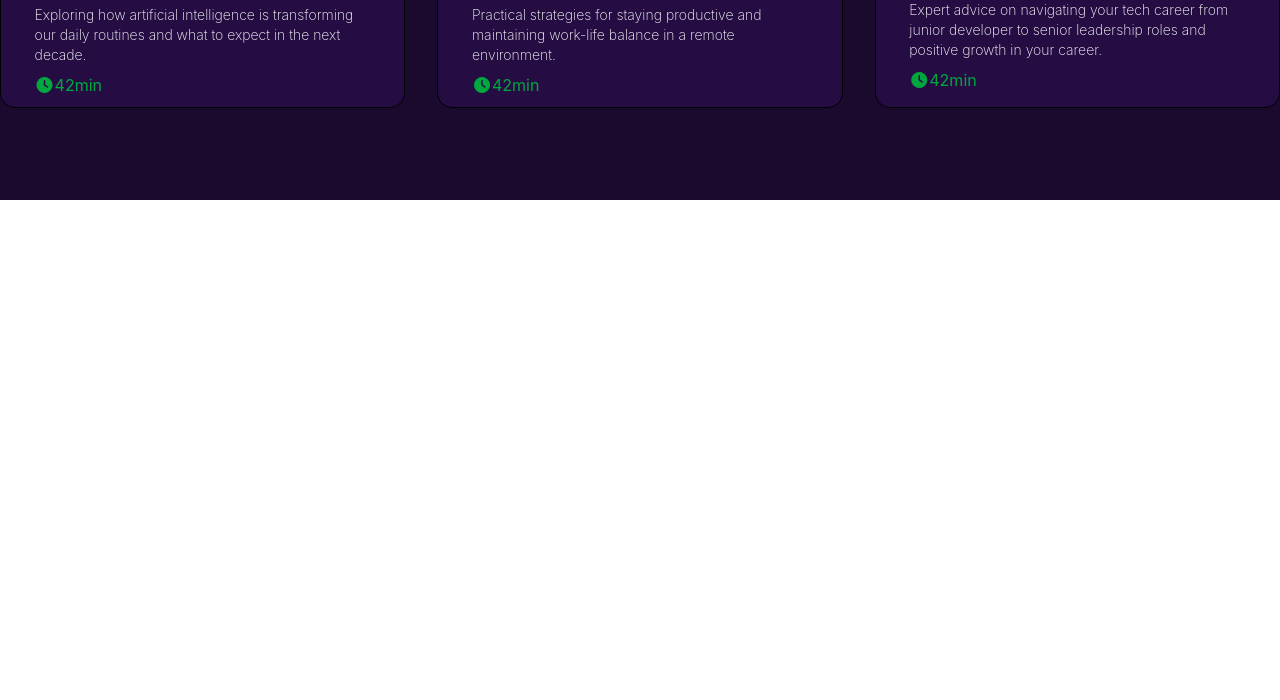
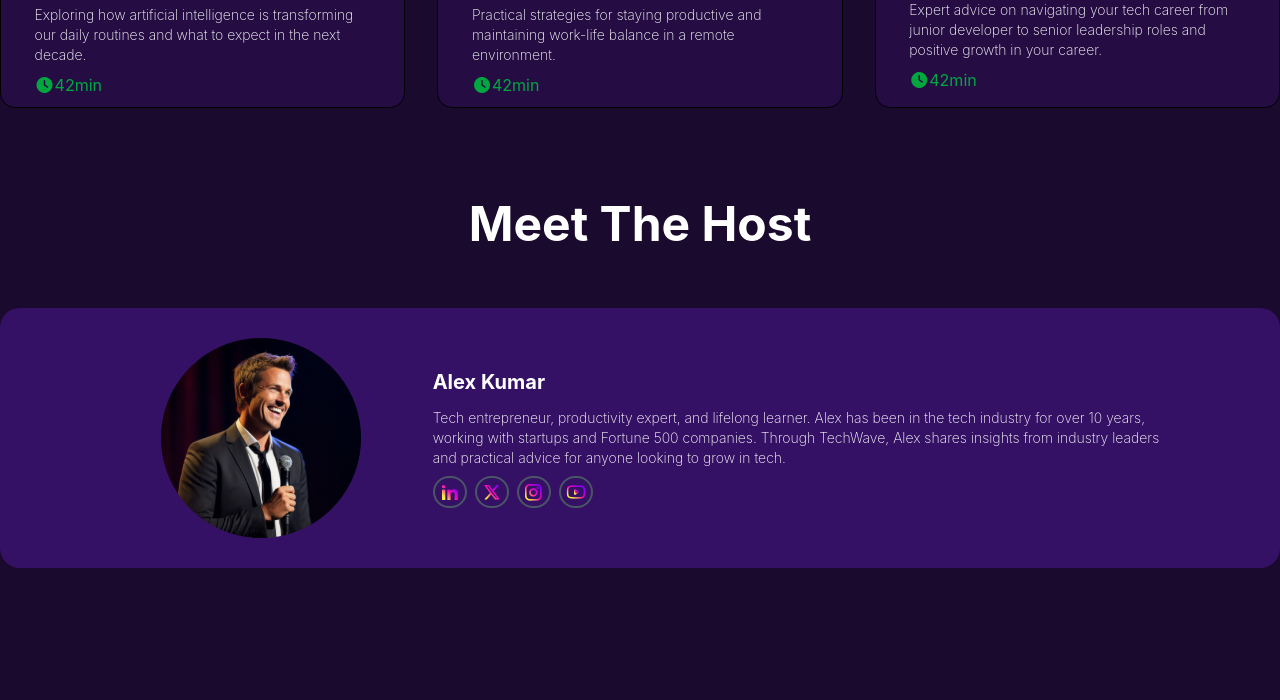
Before and after one commit to Anikx01/TechWave, a website: page index.html in a window 1280 px wide. Shown: the part 2298-2998 px from the top of the page. Before the commit the page ends 2498 px from the top, so only its background shows below. Drawn offline with Linux system fonts and the light colour scheme.

Commit message:
Host Section Done

```diff
--- a/index.html
+++ b/index.html
@@ -246,7 +246,7 @@
           <div class="w-2/6 h-[420px] border-1 bg-[#250D44] rounded-[15px]">
             <iframe
               class="w-full h-[220px] rounded-[15px]"
-              src="https://www.youtube.com/embed/Lx8lrn-cytc?si=Pxv8eoyIEaYWQdPR"
+              src="https://www.youtube.com/embed/9E2SdLD3Kpc?si=9og4tgxY00mcSmoM"
               title="YouTube video player"
               frameborder="0"
               allow="
@@ -310,5 +310,66 @@
         </div>
       </div>
     </section>
+
+    <!-- Meet The Host Section -->
+    <section class="max-w-[1600px] h-[500px] bg-[#1A0B2E]">
+      <div class="max-w-7xl h-[400px] mx-auto">
+        <h2 class="text-center text-5xl font-bold text-white">Meet The Host</h2>
+
+        <div
+          class="w-full h-[260px] bg-[#351165] flex gap-3 justify-center items-center mt-15 border-0 rounded-[20px]"
+        >
+          <div
+            class="w-3/12 h-[220px] flex justify-center items-center rounded-full"
+          >
+            <img class="" src="./B13-A02-TechWave/assets/host.png" alt="" />
+          </div>
+          <div class="w-7/12">
+            <h1 class="text-xl text-white font-bold">Alex Kumar</h1>
+            <p class="text-white text-sm font-extralight mt-3 mb-2">
+              Tech entrepreneur, productivity expert, and lifelong learner. Alex
+              has been in the tech industry for over 10 years, working with
+              startups and Fortune 500 companies. Through TechWave, Alex shares
+              insights from industry leaders and practical advice for anyone
+              looking to grow in tech.
+            </p>
+            <div class="w-full flex gap-2 mt-1">
+              <div
+                class="border-2 flex justify-between items-center border-gray-600 rounded-full w-[34px]"
+              >
+                <img
+                  class="mx-auto p-1"
+                  src="./B13-A02-TechWave/assets/linkedin.png"
+                />
+              </div>
+              <div
+                class="border-2 flex justify-between items-center border-gray-600 rounded-full w-[34px]"
+              >
+                <img
+                  class="mx-auto p-1"
+                  src="./B13-A02-TechWave/assets/x.png"
+                />
+              </div>
+              <div
+                class="border-2 flex justify-between items-center border-gray-600 rounded-full w-[34px]"
+              >
+                <img
+                  class="mx-auto p-1"
+                  src="./B13-A02-TechWave/assets/instagram.png"
+                />
+              </div>
+              <div
+                class="border-2 flex justify-between items-center border-gray-600 rounded-full w-[34px]"
+              >
+                <img
+                  class="mx-auto p-1"
+                  src="./B13-A02-TechWave/assets/youtube.png"
+                />
+              </div>
+            </div>
+          </div>
+        </div>
+      </div>
+    </section>
   </body>
 </html>
```
Also changed, not shown: output.css.
